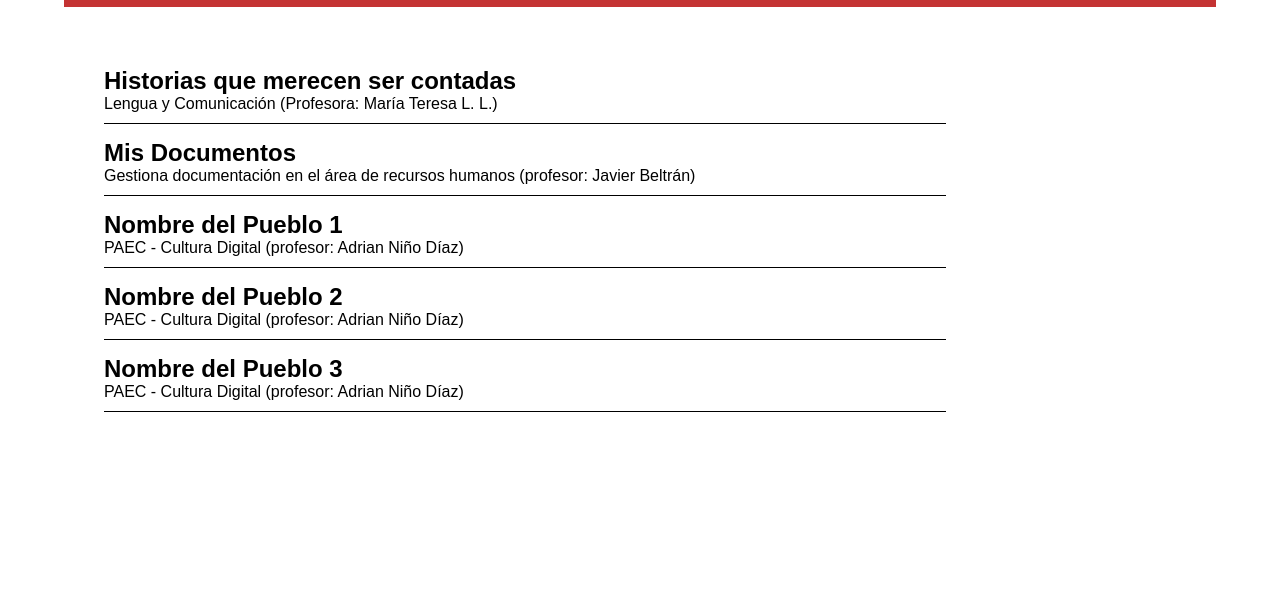
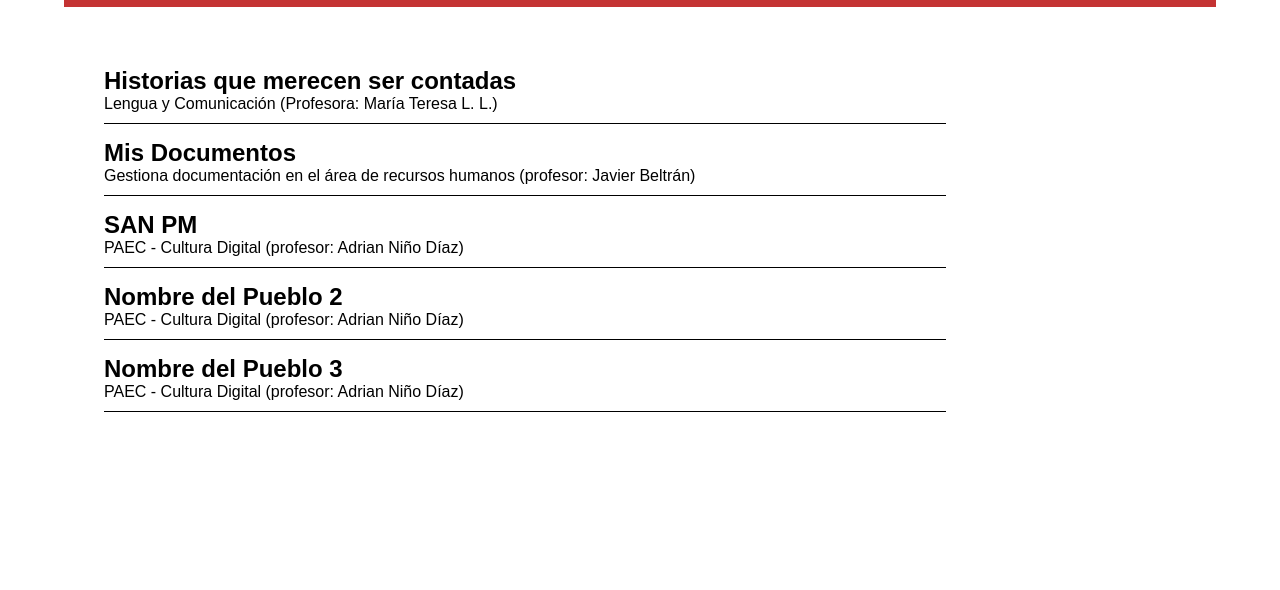
Before and after one commit to danoninooo-ui/nose, a plain HTML site: page index.html in a window 1280 px wide. Shown: the part 143-733 px from the top of the page. Drawn offline with Linux system fonts and the light colour scheme.

Commit message:
Update index.html

```diff
--- a/index.html
+++ b/index.html
@@ -31,7 +31,7 @@
            <p>Gestiona documentación en el área de recursos humanos (profesor: Javier Beltrán)</p>
           </article>
           <article class="article">
-           <h2><a href="pueblo1.html">Nombre del Pueblo 1</a></h2>
+           <h2><a href="pueblo1.html">SAN PM</a></h2>
            <p>PAEC - Cultura Digital (profesor: Adrian Niño Díaz)</p>
           </article>
           </article>
```
